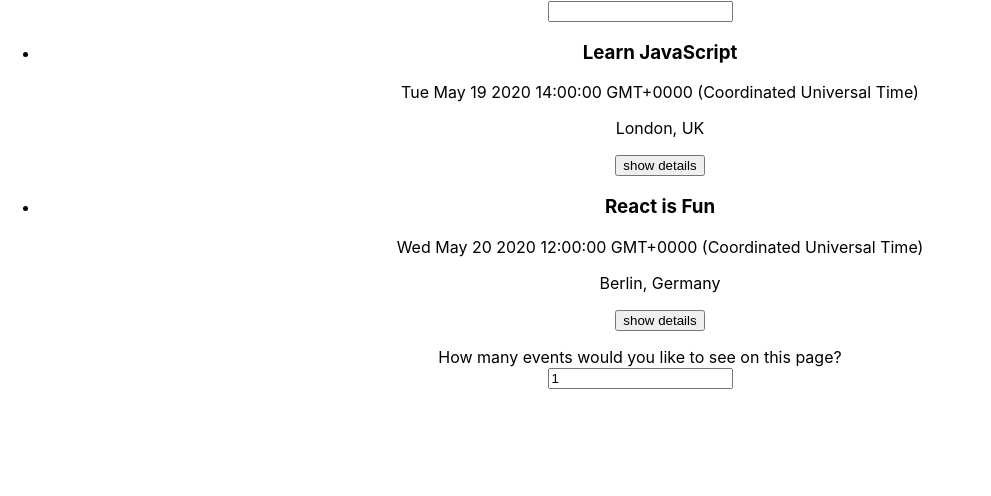
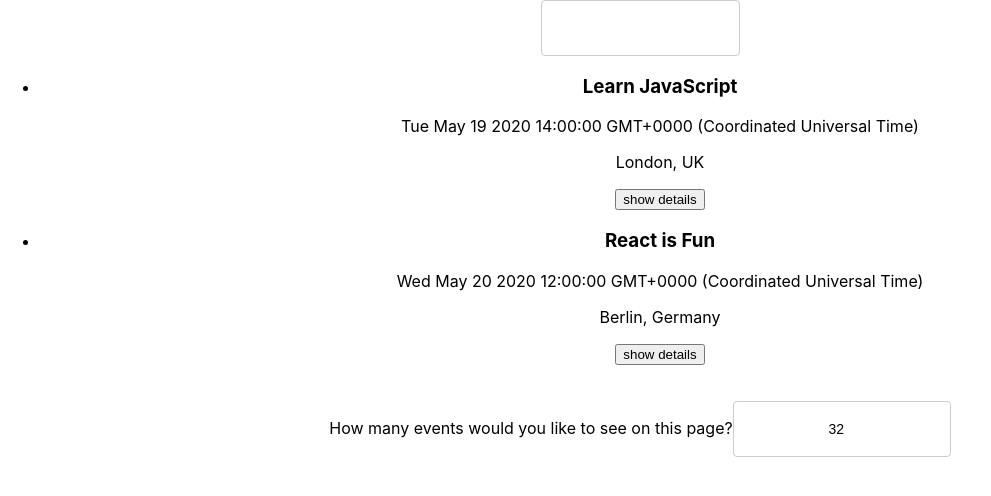
Before and after one commit to AG977/meet, a React (Create React App) app: page / in a window 1280 px wide. Shown: the top 496 px of the page, without its empty margins (0-991 px from the left). Built offline with nearby package versions, Linux system fonts and the light colour scheme; what atatus-spa would draw is missing.

Commit message:
Task 4.7

```diff
--- a/src/App.css
+++ b/src/App.css
@@ -37,3 +37,21 @@
     transform: rotate(360deg);
   }
 }
+
+input[type="text"],
+input[type="number"] {
+  padding: 8px 6px 8px 10px;
+  border-radius: 4px;
+  outline: none;
+  border: 1px solid #ccc;
+  font-size: 14px;
+  line-height: 20px;
+  align-self: center;
+  height: 38px;
+}
+
+.events_number__input {
+  width: 200px;
+  margin: 20px auto;
+  text-align: center;
+}
--- a/src/CitySearch.js
+++ b/src/CitySearch.js
@@ -3,41 +3,43 @@
 import React, { Component } from 'react';
 import { InfoAlert } from './Alert';
 
+
 class CitySearch extends Component {
   state = {
     query: '',
     suggestions: [],
-    showSuggestions: undefined
+    showSuggestions: undefined,
+    infoText: '',
   }
 
   handleInputChanged = (event) => {
     const value = event.target.value;
-  this.setState({showSuggestions:true});
     const suggestions = this.props.locations.filter((location) => {
       return location.toUpperCase().indexOf(value.toUpperCase()) > -1;
     });
     if (suggestions.length === 0) {
       this.setState({
         query: value,
-      infoText: 'We can not find the city you are looking for. Please try another city',
+        showSuggestions: false,
+        suggestions: [],
+        infoText:
+          "We can not find the city you are looking for. Please try another city",
       });
     } else {
-    return this.setState({
+      this.setState({
         query: value,
         suggestions,
-      infoText:''
+        showSuggestions: true,
+        infoText: "",
       });
     }
   };
-
   handleItemClicked = (suggestion) => {
     this.setState({
       query: suggestion,
-    suggestions: [],
       showSuggestions: false,
-    infoText:''
     });
-  this.props.updateEvents(suggestion);
+    this.props.updateEvents(suggestion, undefined);
   };
 
   render() {
@@ -47,21 +49,23 @@ handleItemClicked = (suggestion) => {
           type="text"
           className="city"
           value={this.state.query}
+          onFocus={() => this.setState({ showSuggestions: true })}
           onChange={this.handleInputChanged}
-           onFocus={() => { this.setState({ showSuggestions: true }) }}
         />
         <ul className="suggestions" style={this.state.showSuggestions ? {}: { display: 'none' }}>
           {this.state.suggestions.map((suggestion) => (
             <li
               key={suggestion}
               onClick={() => this.handleItemClicked(suggestion)}
-            >{suggestion}</li>
+            >
+              {suggestion}
+            </li>
           ))}
-          <li onClick={() => this.handleItemClicked("All")}>
+          <li onClick={() => this.handleItemClicked("all")}>
             <b>See all cities</b>
           </li>
         </ul>
-         <InfoAlert text={this.state.infoText} />
+        <InfoAlert id="infoAlert" text={this.state.infoText} />
       </div>
     );
   }
--- a/src/NumberOfEvents.js
+++ b/src/NumberOfEvents.js
@@ -1,41 +1,39 @@
 import React, { Component } from "react";
 import { ErrorAlert } from './Alert';
 
-
 class NumberOfEvents extends Component {
   state = {
-    numberOfEvents: 1,
+    errorText: '',
+    numberOfEvents: this.props.numberOfEvents,
   };
 
-  changeNumOfEvents = (e) => {
-    let newValue = parseInt(e.target.value);
-    if ((newValue > 33) || (newValue < 1)) {
+  changeNumOfEvents = (event) => {
+    let numberOfEvents = event.target.value;
+    const errorText =
+      numberOfEvents < 0 || numberOfEvents > 32 || !numberOfEvents
+        ? 'Please choose any number between 1 and 32'
+        : '';
     this.setState({
-        numberOfEvents: newValue,
-        infoText: 'Please choose any number between 1 and 32',
-      })
-    } else {
-      this.setState({
-        numberOfEvents: newValue,
-        infoText: ' ',
-      })
+      errorText,
+      numberOfEvents,
+    });
+    if (!errorText) {
+      this.props.updateEvents(undefined, numberOfEvents);
     }
-        this.props.updateEvents(undefined,newValue);
   }
-
 
   render() {
     return (
-      <>
-      <div className="numberOfEvents text-muted">How many events would you like to see on this page?</div>
+      <div className="numberOfEvents text-muted">How many events would you like to see on this page?
         <input
           className="events_number__input my-3"
           type="number"
+          min={0}
           onChange={this.changeNumOfEvents}
           value={this.state.numberOfEvents}>
         </input>
-      <ErrorAlert text={this.state.infoText} />
-      </>
+        <ErrorAlert text={this.state.errorText} />
+      </div>
     );
   }
 }
```
Lines whose indentation alone changed are shown as unchanged.
